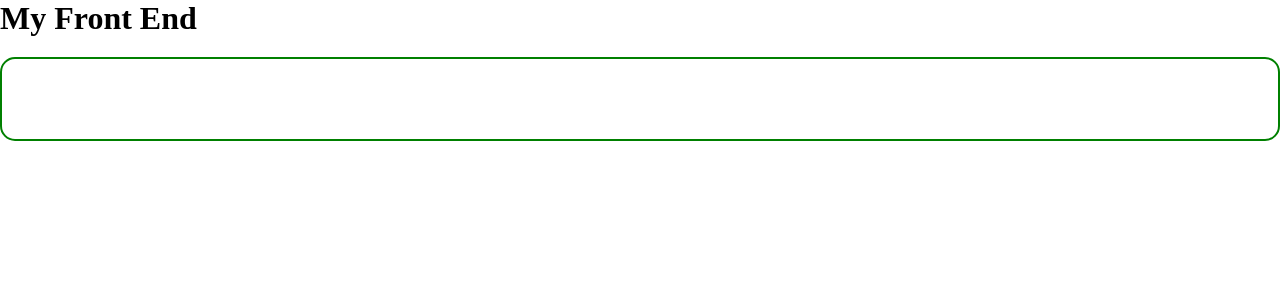
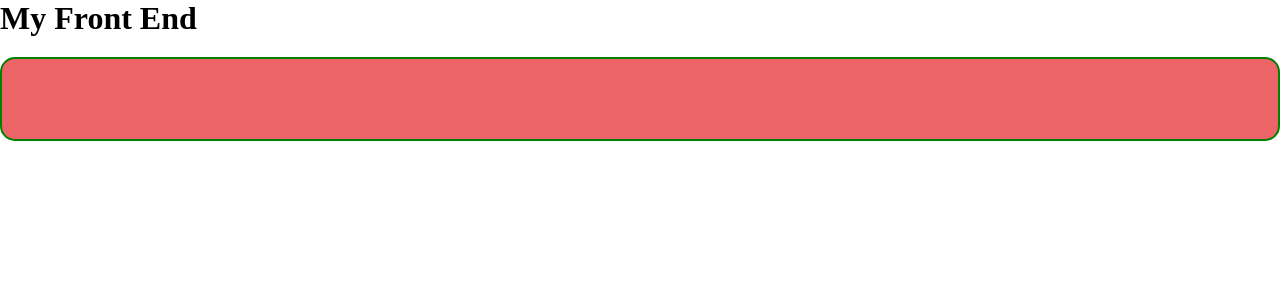
Before and after one commit to Webmekanic/Interactive-Comments, a React (Create React App) app: page / in a window 1280 px wide. Shown: the top 300 px of the page. Built offline with nearby package versions, Linux system fonts and the light colour scheme.

Commit message:
add css variables to styled component

```diff
--- a/src/components/styled/comment.jsx
+++ b/src/components/styled/comment.jsx
@@ -1,11 +1,15 @@
 import styled from "styled-components"
+// import { Theme } from "../../theme/theme"
 
 export const Wrapper = styled.section`
   border: 2px solid green;
-  background-color: #fff;
+  background-color: ${(props) => props.theme.colors.softRed};
   color: #333;
   border-radius: 15px;
   padding: 40px 50px;
   margin: 20px 0;
   position: relative;
+
+  @media ${({ theme }) => theme.mediaQueries["below - 768"]} {
+  } ;
 `
--- a/src/index.js
+++ b/src/index.js
@@ -2,11 +2,15 @@ import React from "react"
 import ReactDOM from "react-dom/client"
 import App from "./App"
 import GlobalStyle from "./theme/globalStyles"
+import { ThemeProvider } from "styled-components"
+import theme from "./theme/theme"
 
 const root = ReactDOM.createRoot(document.getElementById("root"))
 root.render(
   <React.StrictMode>
-    <GlobalStyle />
-    <App />
+    <ThemeProvider theme={theme}>
+      <GlobalStyle />
+      <App />
+    </ThemeProvider>
   </React.StrictMode>
 )
--- a/src/theme/theme.js
+++ b/src/theme/theme.js
@@ -1,4 +1,4 @@
-export const theme = {
+const theme = {
   colors: {
     // Primary
     moderateBlue: "hsl(238, 40%, 52%)",
@@ -12,4 +12,12 @@ export const theme = {
     veryLightGray: "hsl(228, 33%, 97%)",
     White: "hsl(0, 0%, 100%) ",
   },
+  fontSizes: {
+    // large:
+    // medium
+  },
+  mediaQueries: {
+    "below-768": `only screen and (max-width: 768px)`,
+  },
 }
+export default theme
```
